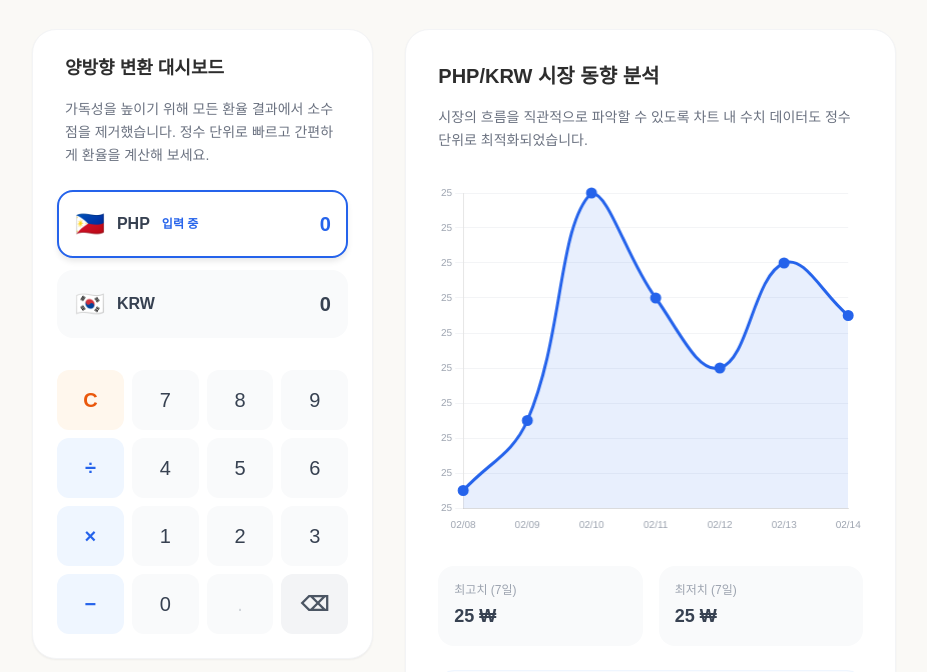
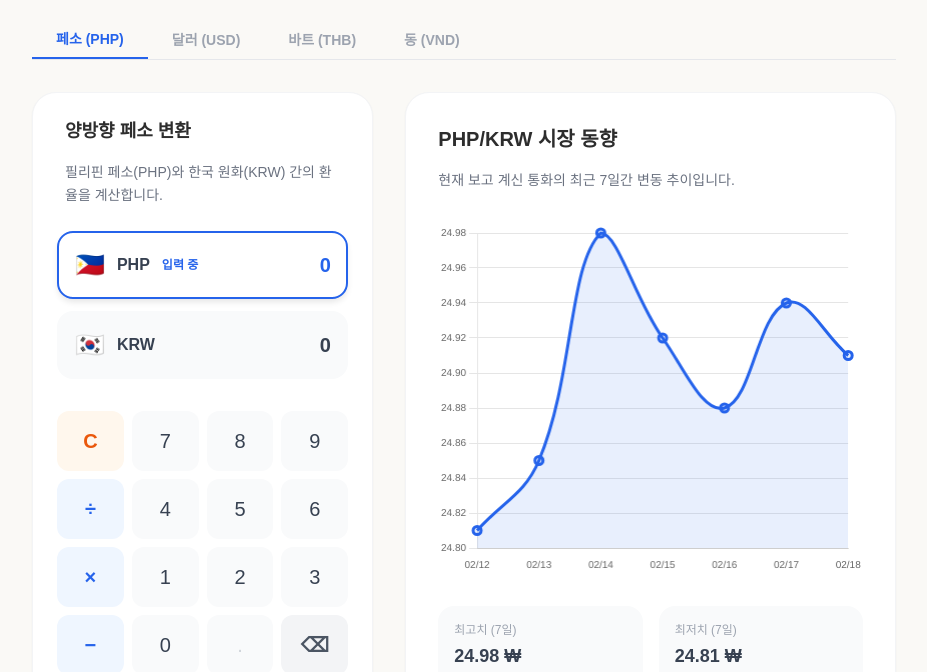
Before and after one commit to KIIMM22/Travel_helper, a plain HTML site: page index.html in a window 1280 px wide. Shown: the part 67-739 px from the top of the page, without its empty margins (176-1103 px from the left). Drawn offline with nearby package versions, Linux system fonts and the light colour scheme.

Commit message:
Refactor navigation and currency conversion features
Updated navigation structure and improved currency conversion logic. Enhanced UI elements for better user experience.

```diff
--- a/index.html
+++ b/index.html
@@ -52,6 +52,11 @@
             box-shadow: 0 4px 6px -1px rgb(0 0 0 / 0.1);
         }
 
+        .nav-tab.active {
+            color: #2563eb;
+            border-bottom: 2px solid #2563eb;
+        }
+
         /* Custom Scrollbar */
         ::-webkit-scrollbar {
             width: 6px;
@@ -69,57 +74,66 @@
 
     <!-- Chosen Palette: Warm Sand & Professional Blue -->
     <!-- Application Structure Plan:
-        1. Header: Quick branding and status.
-        2. Live Converter Section: Two-way interactive list. PHP and KRW now both use integer formatting.
-        3. Market Trends Section: Provides context for the PHP/KRW pairing with integer-based data visualization.
-        4. Information Architecture: Designed for clean, simplified consumption of exchange data without decimal noise.
-        5. State Management: Syncs input and maintains integer-only display across all components.
+        1. Navigation: An expanded tabbed interface allowing users to switch between PHP, USD, THB, and VND views.
+        2. Dashboard: Dynamic content update based on the selected tab (4 currencies supported).
+        3. Real-time Logic: Maintains bi-directional calculation for the current view, adapting precision per currency.
+        4. Information Architecture: Unified multi-country view into one seamless SPA for travelers and analysts.
+        5. Justification: Tabbed navigation provides a non-linear exploration path, essential for comparing multiple travel destinations.
     -->
     <!-- Visualization & Content Choices:
-        - Currency Rows -> Selectable List -> Bi-directional Input -> Real-time conversion -> Integer Display.
-        - Exchange Trends -> Line Chart -> Goal: Trend Analysis -> Rounded Tooltips.
-        - Key Takeaways -> Informational footer blocks.
+        - Multi-View Layout -> Goal: Change & Organize -> Expanded Tab System -> Instant switching between 4 global currencies.
+        - Exchange Trends -> Line Chart -> Goal: Trend Analysis -> Context-aware Chart.js visualization.
         - CONFIRMATION: NO SVG graphics used. NO Mermaid JS used.
     -->
 
     <div class="max-w-4xl mx-auto px-4 py-8">
-        <!-- 상단 네비게이션 및 헤더 -->
-        <header class="flex justify-between items-center mb-8">
-            <div class="flex items-center space-x-2">
-                <div class="w-8 h-8 bg-blue-600 rounded-lg flex items-center justify-center text-white font-bold text-xl">₱</div>
-                <h1 class="text-xl font-bold text-gray-800">환율 NOW</h1>
+        <!-- 상단 네비게이션 -->
+        <header class="mb-8">
+            <div class="flex justify-between items-center mb-6">
+                <div class="flex items-center space-x-2">
+                    <div class="w-8 h-8 bg-blue-600 rounded-lg flex items-center justify-center text-white font-bold text-xl" id="logo-icon">₱</div>
+                    <h1 class="text-xl font-bold text-gray-800">환율 NOW</h1>
+                </div>
+                <div class="text-xs text-gray-400 font-medium" id="last-updated">
+                    업데이트: 2026년 2월 14일 21:03
+                </div>
             </div>
-            <div class="text-xs text-gray-400 font-medium" id="last-updated">
-                업데이트: 2026년 2월 14일 21:03
-            </div>
+
+            <!-- 페이지 링크 (탭 형태) -->
+            <nav class="flex border-b border-gray-200 overflow-x-auto whitespace-nowrap scrollbar-hide">
+                <button onclick="switchView('PHP')" id="nav-php" class="nav-tab active px-4 sm:px-6 py-2 font-bold text-sm transition-all">페소 (PHP)</button>
+                <button onclick="switchView('USD')" id="nav-usd" class="nav-tab px-4 sm:px-6 py-2 font-bold text-sm text-gray-400 transition-all">달러 (USD)</button>
+                <button onclick="switchView('THB')" id="nav-thb" class="nav-tab px-4 sm:px-6 py-2 font-bold text-sm text-gray-400 transition-all">바트 (THB)</button>
+                <button onclick="switchView('VND')" id="nav-vnd" class="nav-tab px-4 sm:px-6 py-2 font-bold text-sm text-gray-400 transition-all">동 (VND)</button>
+            </nav>
         </header>
 
         <main class="grid grid-cols-1 lg:grid-cols-12 gap-8">
 
-            <!-- 리포트 섹션 1: 실시간 양방향 계산기 -->
+            <!-- 리포트 섹션 1: 실시간 계산기 -->
             <section class="lg:col-span-5 space-y-6">
                 <div class="bg-white rounded-3xl shadow-sm border border-gray-100 p-6">
-                    <h2 class="text-lg font-bold mb-4 px-2">양방향 변환 대시보드</h2>
-                    <p class="text-sm text-gray-500 mb-6 px-2 leading-relaxed">
-                        가독성을 높이기 위해 모든 환율 결과에서 소수점을 제거했습니다. 정수 단위로 빠르고 간편하게 환율을 계산해 보세요.
+                    <h2 class="text-lg font-bold mb-4 px-2" id="dashboard-title">양방향 페소 변환</h2>
+                    <p class="text-sm text-gray-500 mb-6 px-2 leading-relaxed" id="dashboard-desc">
+                        필리핀 페소(PHP)와 한국 원화(KRW) 간의 환율을 계산합니다. 각 행을 선택하여 입력 기준을 바꿀 수 있습니다.
                     </p>
 
                     <!-- 통화 리스트 -->
                     <div class="space-y-3 mb-8" id="currency-list">
-                        <!-- PHP Row -->
-                        <div class="currency-row active flex items-center justify-between p-4 rounded-2xl cursor-pointer bg-gray-50" data-code="PHP">
+                        <!-- Target Currency Row (PHP, USD, THB, or VND) -->
+                        <div id="row-target" class="currency-row active flex items-center justify-between p-4 rounded-2xl cursor-pointer bg-gray-50" data-code="PHP">
                             <div class="flex items-center space-x-3">
-                                <span class="text-2xl">🇵🇭</span>
-                                <span class="font-bold text-gray-700">PHP</span>
+                                <span class="text-2xl" id="target-flag">🇵🇭</span>
+                                <span class="font-bold text-gray-700" id="target-code">PHP</span>
                                 <span class="text-blue-600 text-xs font-bold active-label">입력 중</span>
                             </div>
                             <div class="text-right">
-                                <div class="text-xl font-bold tracking-tight text-blue-600" id="display-PHP">0</div>
+                                <div class="text-xl font-bold tracking-tight text-blue-600" id="display-target">0</div>
                             </div>
                         </div>
 
                         <!-- KRW Row -->
-                        <div class="currency-row flex items-center justify-between p-4 rounded-2xl cursor-pointer bg-gray-50" data-code="KRW">
+                        <div id="row-krw" class="currency-row flex items-center justify-between p-4 rounded-2xl cursor-pointer bg-gray-50" data-code="KRW">
                             <div class="flex items-center space-x-3">
                                 <span class="text-2xl">🇰🇷</span>
                                 <span class="font-bold text-gray-700">KRW</span>
@@ -150,19 +164,18 @@
 
                         <div class="keypad-button bg-blue-50 text-blue-600 font-bold p-4 rounded-xl text-center cursor-pointer text-xl" data-key="-">−</div>
                         <div class="keypad-button bg-gray-50 text-gray-700 font-medium p-4 rounded-xl text-center cursor-pointer text-xl" data-key="0">0</div>
-                        <!-- Decimal point kept as a placeholder but logic ensures integer results -->
-                        <div class="keypad-button bg-gray-50 text-gray-300 font-medium p-4 rounded-xl text-center cursor-default text-xl font-black" data-key=".">.</div>
+                        <div class="keypad-button bg-gray-50 text-gray-300 font-medium p-4 rounded-xl text-center cursor-default text-xl font-black" id="dot-key" data-key=".">.</div>
                         <div class="keypad-button bg-gray-100 text-gray-600 font-bold p-4 rounded-xl text-center cursor-pointer text-xl" data-key="DEL">⌫</div>
                     </div>
                 </div>
             </section>
 
-            <!-- 리포트 섹션 2: 데이터 시각화 및 인사이트 -->
+            <!-- 리포트 섹션 2: 추세 분석 -->
             <section class="lg:col-span-7 space-y-8">
                 <div class="bg-white rounded-3xl shadow-sm border border-gray-100 p-8 h-full flex flex-col">
-                    <h2 class="text-xl font-bold mb-4">PHP/KRW 시장 동향 분석</h2>
-                    <p class="text-sm text-gray-500 mb-8 leading-relaxed">
-                        시장의 흐름을 직관적으로 파악할 수 있도록 차트 내 수치 데이터도 정수 단위로 최적화되었습니다.
+                    <h2 class="text-xl font-bold mb-4" id="chart-title">PHP/KRW 시장 동향</h2>
+                    <p class="text-sm text-gray-500 mb-8 leading-relaxed" id="chart-desc">
+                        현재 보고 계신 통화의 최근 7일간 변동 추이입니다.
                     </p>
 
                     <div class="flex-grow flex flex-col justify-center">
@@ -185,7 +198,7 @@
                     <div class="mt-6 p-5 border border-blue-50 rounded-2xl bg-blue-50/30">
                         <h4 class="text-sm font-bold text-blue-800 mb-2 font-medium">💡 전문가 리포트</h4>
                         <p class="text-sm text-blue-700/80 leading-relaxed" id="insight-text">
-                            페소화는 필리핀 내수 활성화 기대감에 따라 원화 대비 견조한 흐름을 유지하고 있습니다. 여행 및 비즈니스 목적의 환전 시 현재의 흐름을 참고하십시오.
+                            분석 데이터를 불러오고 있습니다.
                         </p>
                     </div>
                 </div>
@@ -202,44 +215,95 @@
     <script>
         // State Management
         const state = {
+            view: 'PHP',
             activeCurrency: 'PHP',
             inputValue: '0',
-            baseToKRW: {
-                PHP: 24.9075,
-                KRW: 1
+            rates: {
+                PHP: 24.91,
+                USD: 1442.50,
+                THB: 39.75,
+                VND: 0.056
             }
         };
 
-        // UI Logic
+        const viewConfig = {
+            PHP: {
+                title: '양방향 페소 변환',
+                desc: '필리핀 페소(PHP)와 한국 원화(KRW) 간의 환율을 계산합니다.',
+                flag: '🇵🇭',
+                code: 'PHP',
+                logo: '₱',
+                chartTitle: 'PHP/KRW 시장 동향',
+                precision: 0,
+                data: [24.81, 24.85, 24.98, 24.92, 24.88, 24.94, 24.91],
+                insight: '페소화는 필리핀 내수 활성화 기대감에 따라 원화 대비 견조한 흐름을 유지하고 있습니다.'
+            },
+            USD: {
+                title: '양방향 달러 변환',
+                desc: '미국 달러(USD)와 한국 원화(KRW) 간의 환율을 계산합니다.',
+                flag: '🇺🇸',
+                code: 'USD',
+                logo: '$',
+                chartTitle: 'USD/KRW 시장 동향',
+                precision: 2,
+                data: [1439.5, 1441.2, 1445.8, 1443.1, 1442.4, 1444.2, 1442.5],
+                insight: '달러화는 글로벌 금리 정책 변동성에 따라 원화 대비 변동폭이 확대되는 추세입니다.'
+            },
+            THB: {
+                title: '양방향 바트 변환',
+                desc: '태국 바트(THB)와 한국 원화(KRW) 간의 환율을 계산합니다.',
+                flag: '🇹🇭',
+                code: 'THB',
+                logo: '฿',
+                chartTitle: 'THB/KRW 시장 동향',
+                precision: 1,
+                data: [39.4, 39.5, 39.8, 39.7, 39.6, 39.8, 39.75],
+                insight: '바트화는 관광 산업 회복세와 물가 안정화 노력에 힘입어 점진적인 강세를 나타내고 있습니다.'
+            },
+            VND: {
+                title: '양방향 동 변환',
+                desc: '베트남 동(VND)과 한국 원화(KRW) 간의 환율을 계산합니다.',
+                flag: '🇻🇳',
+                code: 'VND',
+                logo: '₫',
+                chartTitle: 'VND/KRW 시장 동향',
+                precision: 0,
+                data: [0.054, 0.055, 0.057, 0.056, 0.055, 0.056, 0.056],
+                insight: '동화는 베트남의 수출 호조와 외국인 직접 투자 유입으로 인해 안정적인 수준을 유지하고 있습니다.'
+            }
+        };
+
         const displays = {
             KRW: document.getElementById('display-KRW'),
-            PHP: document.getElementById('display-PHP')
+            target: document.getElementById('display-target')
         };
 
         const updateCalculations = () => {
             const currentAmount = parseFloat(state.inputValue) || 0;
-            const fromCode = state.activeCurrency;
+            const config = viewConfig[state.view];
+            const rate = state.rates[state.view];
 
-            // Convert current input to KRW first
-            const amountInKRW = currentAmount * state.baseToKRW[fromCode];
+            let targetValue, krwValue;
 
-            // Update all displays to integers (precision: 0)
-            Object.keys(displays).forEach(code => {
-                const result = amountInKRW / state.baseToKRW[code];
+            if (state.activeCurrency === 'KRW') {
+                krwValue = currentAmount;
+                targetValue = currentAmount / rate;
+            } else {
+                targetValue = currentAmount;
+                krwValue = currentAmount * rate;
+            }
 
-                // All currencies now integer
-                const precision = 0;
+            const targetPrecision = config.precision;
+            const krwFormatter = new Intl.NumberFormat('ko-KR', { minimumFractionDigits: 0, maximumFractionDigits: 0 });
+            const targetFormatter = new Intl.NumberFormat('ko-KR', { minimumFractionDigits: targetPrecision, maximumFractionDigits: targetPrecision });
 
-                const formatter = new Intl.NumberFormat('ko-KR', {
-                    minimumFractionDigits: precision,
-                    maximumFractionDigits: precision
-                });
-                displays[code].textContent = formatter.format(Math.round(result));
-            });
+            displays.KRW.textContent = krwFormatter.format(Math.round(krwValue));
+            displays.target.textContent = targetFormatter.format(targetValue);
         };
 
         const updateVisualActiveState = () => {
-            document.querySelectorAll('.currency-row').forEach(row => {
+            const rows = [document.getElementById('row-target'), document.getElementById('row-krw')];
+            rows.forEach(row => {
                 const code = row.getAttribute('data-code');
                 const label = row.querySelector('.active-label');
                 const display = row.querySelector('div[id^="display-"]');
@@ -258,17 +322,63 @@
             });
         };
 
-        // Keypad Interaction
+        const switchView = (viewCode) => {
+            state.view = viewCode;
+            state.activeCurrency = viewCode;
+            state.inputValue = '0';
+
+            const config = viewConfig[viewCode];
+
+            // Update Navigation Tabs
+            ['php', 'usd', 'thb', 'vnd'].forEach(c => {
+                const el = document.getElementById(`nav-${c}`);
+                if (c === viewCode.toLowerCase()) {
+                    el.className = 'nav-tab active px-4 sm:px-6 py-2 font-bold text-sm transition-all';
+                } else {
+                    el.className = 'nav-tab px-4 sm:px-6 py-2 font-bold text-sm text-gray-400 transition-all';
+                }
+            });
+
+            document.getElementById('logo-icon').textContent = config.logo;
+            document.getElementById('dashboard-title').textContent = config.title;
+            document.getElementById('dashboard-desc').textContent = config.desc;
+            document.getElementById('target-flag').textContent = config.flag;
+            document.getElementById('target-code').textContent = config.code;
+            document.getElementById('row-target').setAttribute('data-code', config.code);
+
+            document.getElementById('chart-title').textContent = config.chartTitle;
+            document.getElementById('insight-text').textContent = config.insight;
+
+            const dotKey = document.getElementById('dot-key');
+            if (config.precision > 0) {
+                dotKey.classList.remove('text-gray-300', 'cursor-default');
+                dotKey.classList.add('text-gray-700', 'cursor-pointer');
+            } else {
+                dotKey.classList.add('text-gray-300', 'cursor-default');
+                dotKey.classList.remove('text-gray-700', 'cursor-pointer');
+            }
+
+            updateVisualActiveState();
+            updateCalculations();
+            initChart();
+        };
+
         document.querySelectorAll('.keypad-button').forEach(btn => {
             btn.addEventListener('click', () => {
                 const key = btn.getAttribute('data-key');
-                if (!key || key === '.') return; // Ignore decimal point logic as we want integers
+                if (!key) return;
+
+                if (key === '.' && viewConfig[state.view].precision === 0) return;
 
                 if (key === 'C') {
                     state.inputValue = '0';
                 } else if (key === 'DEL') {
                     state.inputValue = state.inputValue.toString().slice(0, -1) || '0';
                     if (state.inputValue === '') state.inputValue = '0';
+                } else if (key === '.') {
+                    if (!state.inputValue.toString().includes('.')) {
+                        state.inputValue += '.';
+                    }
                 } else if (!isNaN(key)) {
                     if (state.inputValue === '0') {
                         state.inputValue = key;
@@ -276,62 +386,44 @@
                         state.inputValue += key;
                     }
                 }
-
                 updateCalculations();
             });
         });
 
-        // Row Selection
-        document.querySelectorAll('.currency-row').forEach(row => {
+        [document.getElementById('row-target'), document.getElementById('row-krw')].forEach(row => {
             row.addEventListener('click', () => {
                 state.activeCurrency = row.getAttribute('data-code');
-
-                // Set input to current row value (stripped of commas)
-                const rawVal = displays[state.activeCurrency].textContent.replace(/,/g, '');
-                state.inputValue = rawVal;
-
+                const displayId = state.activeCurrency === 'KRW' ? 'display-KRW' : 'display-target';
+                state.inputValue = document.getElementById(displayId).textContent.replace(/,/g, '');
                 updateVisualActiveState();
                 updateCalculations();
             });
         });
 
-        // Chart.js Visualization
         let currentChart;
         const ctx = document.getElementById('trendsChart').getContext('2d');
 
-        const chartData = {
-            'PHP-KRW': {
-                labels: ['02/08', '02/09', '02/10', '02/11', '02/12', '02/13', '02/14'],
-                data: [24.81, 24.85, 24.98, 24.92, 24.88, 24.94, 24.91],
-                label: 'PHP/KRW 환율',
-                color: '#2563eb',
-                insight: '페소화는 필리핀 내수 활성화 기대감에 따라 원화 대비 견조한 흐름을 유지 중입니다.'
-            }
-        };
-
         const initChart = () => {
             if (currentChart) currentChart.destroy();
-
-            const config = chartData['PHP-KRW'];
+            const config = viewConfig[state.view];
             const maxVal = Math.max(...config.data);
             const minVal = Math.min(...config.data);
 
-            document.getElementById('stat-high').textContent = Math.round(maxVal).toLocaleString() + ' ₩';
-            document.getElementById('stat-low').textContent = Math.round(minVal).toLocaleString() + ' ₩';
+            document.getElementById('stat-high').textContent = maxVal.toLocaleString() + ' ₩';
+            document.getElementById('stat-low').textContent = minVal.toLocaleString() + ' ₩';
 
             currentChart = new Chart(ctx, {
                 type: 'line',
                 data: {
-                    labels: config.labels,
+                    labels: ['02/12', '02/13', '02/14', '02/15', '02/16', '02/17', '02/18'],
                     datasets: [{
-                        label: config.label,
+                        label: config.code + '/KRW',
                         data: config.data,
-                        borderColor: config.color,
-                        backgroundColor: config.color + '1a',
+                        borderColor: '#2563eb',
+                        backgroundColor: '#2563eb1a',
                         fill: true,
                         tension: 0.4,
                         pointRadius: 4,
-                        pointBackgroundColor: config.color,
                         borderWidth: 3
                     }]
                 },
@@ -341,49 +433,20 @@
                     plugins: {
                         legend: { display: false },
                         tooltip: {
-                            mode: 'index',
-                            intersect: false,
-                            padding: 12,
-                            backgroundColor: '#fff',
-                            titleColor: '#1f2937',
-                            bodyColor: '#4b5563',
-                            borderColor: '#e5e7eb',
-                            borderWidth: 1,
                             callbacks: {
-                                // Round tooltip values
-                                label: (context) => ` 환율: ${Math.round(context.parsed.y).toLocaleString()} ₩`
+                                label: (ctx) => ` 환율: ${ctx.parsed.y.toLocaleString()} ₩`
                             }
                         }
                     },
                     scales: {
-                        y: {
-                            beginAtZero: false,
-                            grid: { color: '#f3f4f6' },
-                            ticks: {
-                                color: '#9ca3af',
-                                font: { size: 10 },
-                                callback: (value) => Math.round(value).toLocaleString()
-                            }
-                        },
-                        x: {
-                            grid: { display: false },
-                            ticks: {
-                                color: '#9ca3af',
-                                font: { size: 10 }
-                            }
-                        }
+                        y: { ticks: { font: { size: 10 } } },
+                        x: { grid: { display: false }, ticks: { font: { size: 10 } } }
                     }
                 }
             });
         };
 
-        // Initialize
-        window.onload = () => {
-            state.inputValue = '0';
-            updateVisualActiveState();
-            updateCalculations();
-            initChart();
-        };
+        window.onload = () => switchView('PHP');
     </script>
 </body>
 </html>
```
